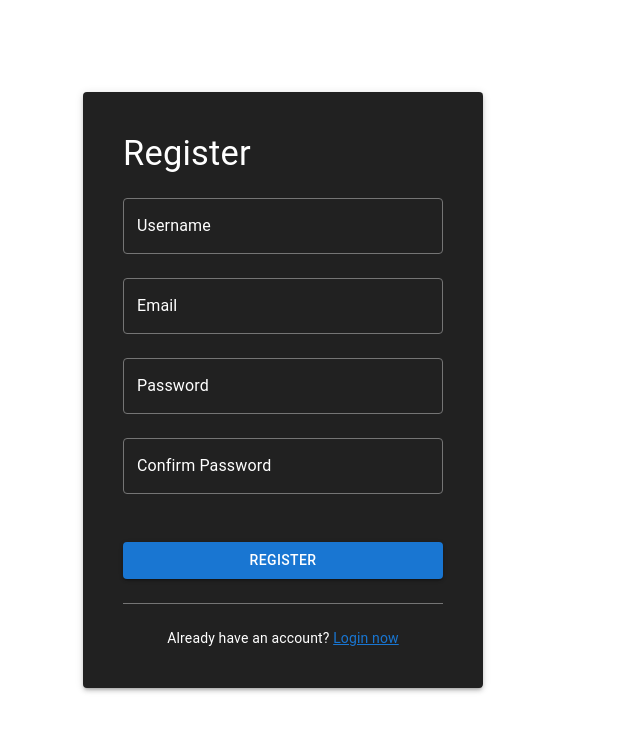
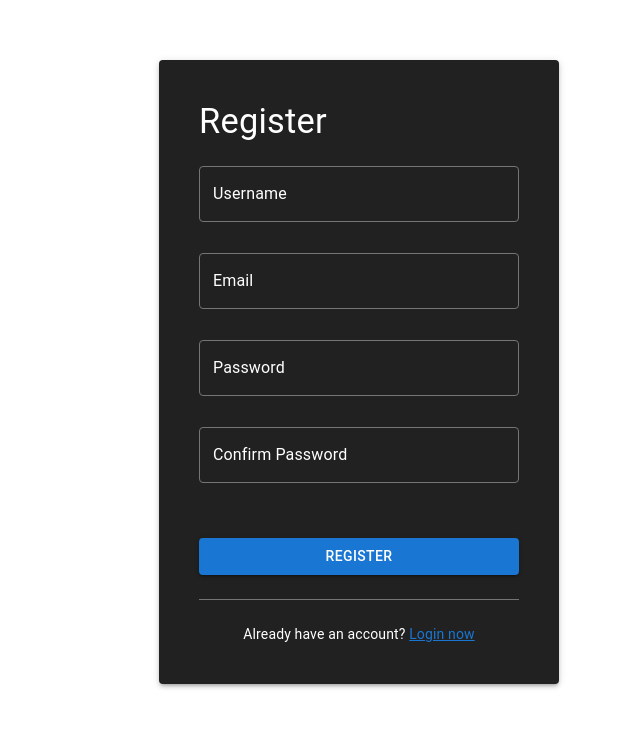
Before and after one commit to YoungDev7/chatapp-react-frontend, a React (Vite) app: page /register in a window 1280 px wide. Shown: the top 732 px of the page, without its empty margins (281-921 px from the left). Built offline with nearby package versions, Linux system fonts and the light colour scheme; no server answers.

Commit message:
fix(auth): fix register form being out of view when error, fix both forms not being centered

```diff
--- a/src/components/Layout.tsx
+++ b/src/components/Layout.tsx
@@ -1,5 +1,6 @@
 // eslint-disable-next-line no-unused-vars
 import { Box, Grid } from '@mui/material';
+import React from 'react';
 import Sidebar from './Sidebar';
 
 type Props = {
--- a/src/components/auth/Login.tsx
+++ b/src/components/auth/Login.tsx
@@ -11,7 +11,7 @@ import {
   TextField,
   Typography
 } from '@mui/material';
-import { useState } from 'react';
+import React, { useState } from 'react';
 import { useNavigate } from 'react-router-dom';
 import api from '../../services/Api';
 import { useAppDispatch } from '../../store/hooks';
@@ -66,10 +66,7 @@ export default function Login() {
     <Container
       maxWidth="sm"
       sx={{
-        mt: 5,
-        display: 'flex',
-        justifyContent: 'center',
-        flexDirection: 'column'
+        display: 'block'
       }}
     >
       <Box sx={{ height: 60, mb: 1, display: 'flex', alignItems: 'center' }}>
@@ -80,7 +77,8 @@ export default function Login() {
               variant='filled'
               sx={{
                 width:'100%',
-                maxWidth: 400
+                maxWidth: 400,
+                mx: 'auto'
               }} >
                 Login failed
               </Alert>
@@ -93,7 +91,8 @@ export default function Login() {
               variant='filled'
               sx={{
                 width: '100%',
-                maxWidth: 400
+                maxWidth: 400,
+                mx: 'auto'
               }} >
               Login successful
             </Alert>
@@ -107,7 +106,8 @@ export default function Login() {
           width: '100%',
           maxWidth: 400,
           backgroundColor: 'grey.900',
-          color: 'white'
+          color: 'white',
+          mx: 'auto'
         }}
       >
         <Typography
--- a/src/components/auth/Register.tsx
+++ b/src/components/auth/Register.tsx
@@ -161,13 +161,10 @@ export default function Register() {
         <Container
             maxWidth="sm"
             sx={{
-                mt: 3,
-                display: 'flex',
-                justifyContent: 'center',
-                flexDirection: 'column'
+                display: 'block'
             }}
         >
-            <Box sx={{ height: 60, mb: 1, display: 'flex', alignItems: 'center' }}>
+            <Box sx={{ height: 60, mb: 0, display: 'flex', alignItems: 'center' }}>
                 {isRegistrationSuccess === false && (
                     <Grow in={!isRegistrationSuccess}>
                         <Alert
@@ -175,7 +172,8 @@ export default function Register() {
                             variant='filled'
                             sx={{
                                 width: '100%',
-                                maxWidth: 400
+                                maxWidth: 400,
+                                mx: 'auto'
                             }} >
                             Registration failed
                         </Alert>
@@ -188,7 +186,8 @@ export default function Register() {
                             variant='filled'
                             sx={{
                                 width: '100%',
-                                maxWidth: 400
+                                maxWidth: 400,
+                                mx: 'auto'
                             }} >
                             Registration successful
                         </Alert>
@@ -202,7 +201,8 @@ export default function Register() {
                     width: '100%',
                     maxWidth: 400,
                     backgroundColor: 'grey.900',
-                    color: 'white'
+                    color: 'white',
+                    mx: 'auto'
                 }}
             >
                 <Typography
@@ -219,7 +219,7 @@ export default function Register() {
                 <Box
                     component="form"
                     onSubmit={handleSubmit}
-                    sx={{ display: 'flex', flexDirection: 'column', gap: 2 }}
+                    sx={{ display: 'flex', flexDirection: 'column', gap: 0 }}
                 >
                     <FormControl>
                         <TextField
@@ -234,7 +234,7 @@ export default function Register() {
                                 username: e.target.value
                             })}
                             error={nameError}
-                            helperText={nameErrorMessage}
+                            helperText={nameErrorMessage || ' '}
                             color={nameError ? 'error' : 'primary'}
                             sx={{
                                 mb: 1,
@@ -264,7 +264,7 @@ export default function Register() {
                                 email: e.target.value
                             })}
                             error={emailError}
-                            helperText={emailErrorMessage}
+                            helperText={emailErrorMessage || ' '}
                             color={emailError ? 'error' : 'primary'}
                             sx={{
                                 mb: 1,
@@ -294,7 +294,7 @@ export default function Register() {
                                 password: e.target.value
                             })}
                             error={passwordError}
-                            helperText={passwordErrorMessage}
+                            helperText={passwordErrorMessage || ' '}
                             color={passwordError ? 'error' : 'primary'}
                             sx={{
                                 mb: 1,
@@ -324,7 +324,7 @@ export default function Register() {
                                 passwordConfirm: e.target.value
                             })}
                             error={passwordConfirmError}
-                            helperText={passwordConfirmErrorMessage}
+                            helperText={passwordConfirmErrorMessage || ' '}
                             color={passwordConfirmError ? 'error' : 'primary'}
                             sx={{
                                 mb: 1,
```
